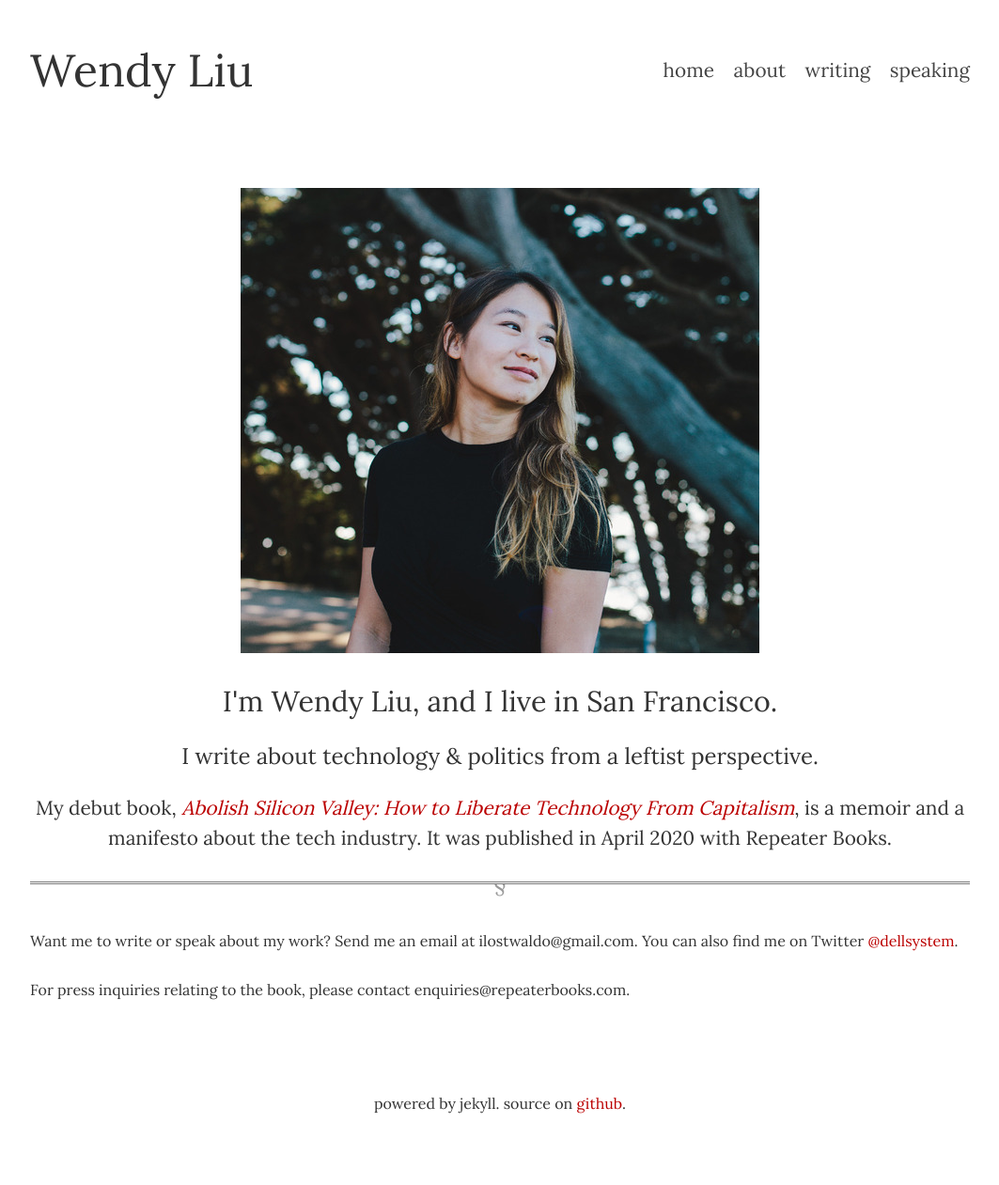
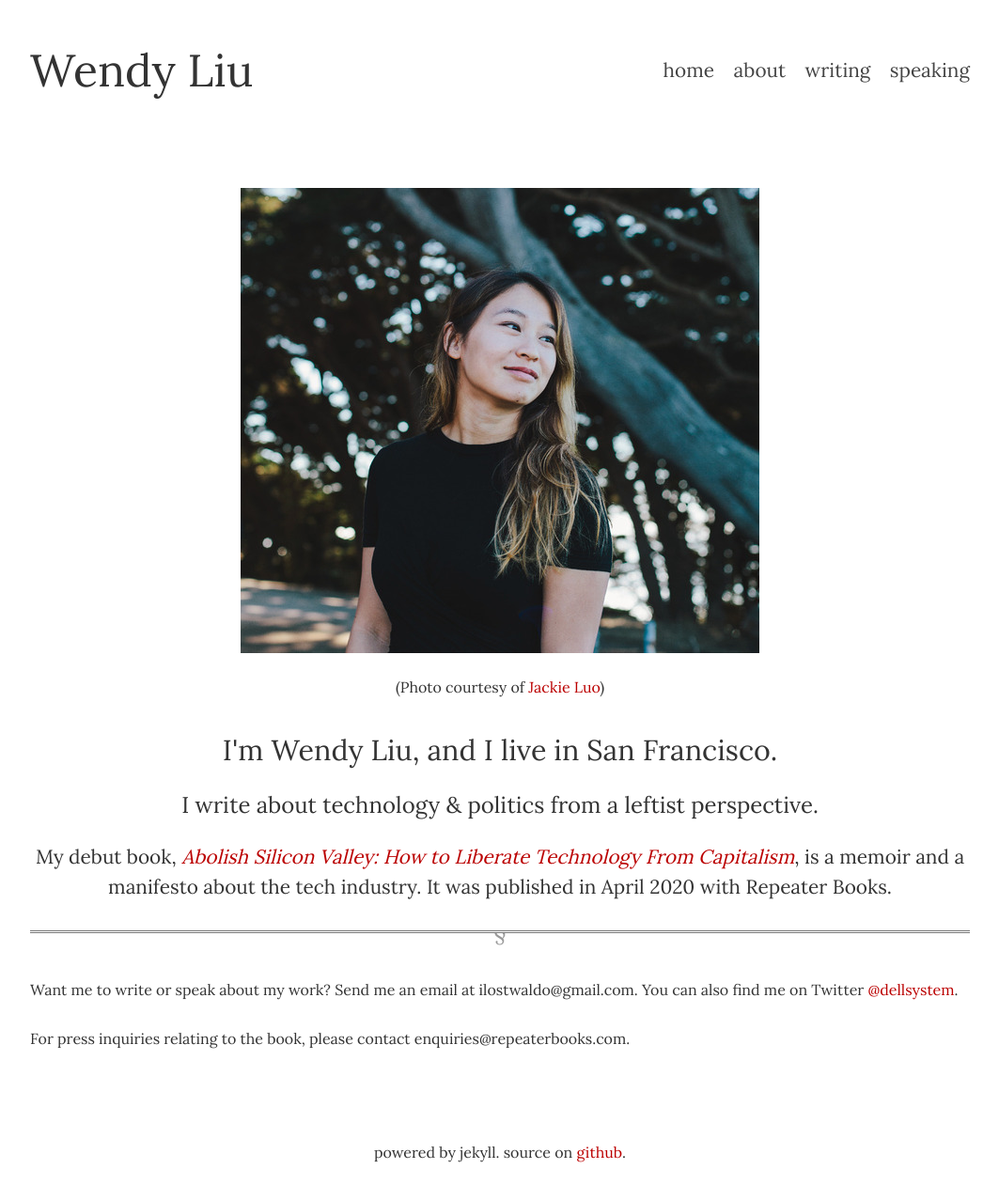
Before and after one commit to dellsystem/dellsystem.github.io, a Jekyll site: the page built from index.html, in a window 1280 px wide. Shown: the whole page at 94% size, without its empty margins (108-1171 px from the left). Built offline with Jekyll 4.4.1, drawn with Linux system fonts in a browser that asks for light colours; before the commit the page ends 1209 px from its top, so only the background shows below that.

Commit message:
Add photo credit on homepage

```diff
--- a/index.html
+++ b/index.html
@@ -3,6 +3,7 @@ layout: default
 ---
 <div class="centered">
     <p><img src="/img/me.jpg" /></p>
+    <p>(Photo courtesy of <a href="http://jackieluo.com/">Jackie Luo</a>)</p>
     <h2>I'm Wendy Liu, and I live in San Francisco.</h2>
     <h3>I write about technology & politics from a leftist perspective.</h3>
     <h4>My debut book, <em><a href="https://abolishsiliconvalley.com/">Abolish Silicon Valley: How to Liberate Technology From Capitalism</a></em>, is a memoir and a manifesto about the tech industry. It was published in April 2020 with Repeater Books.</h4>
```
